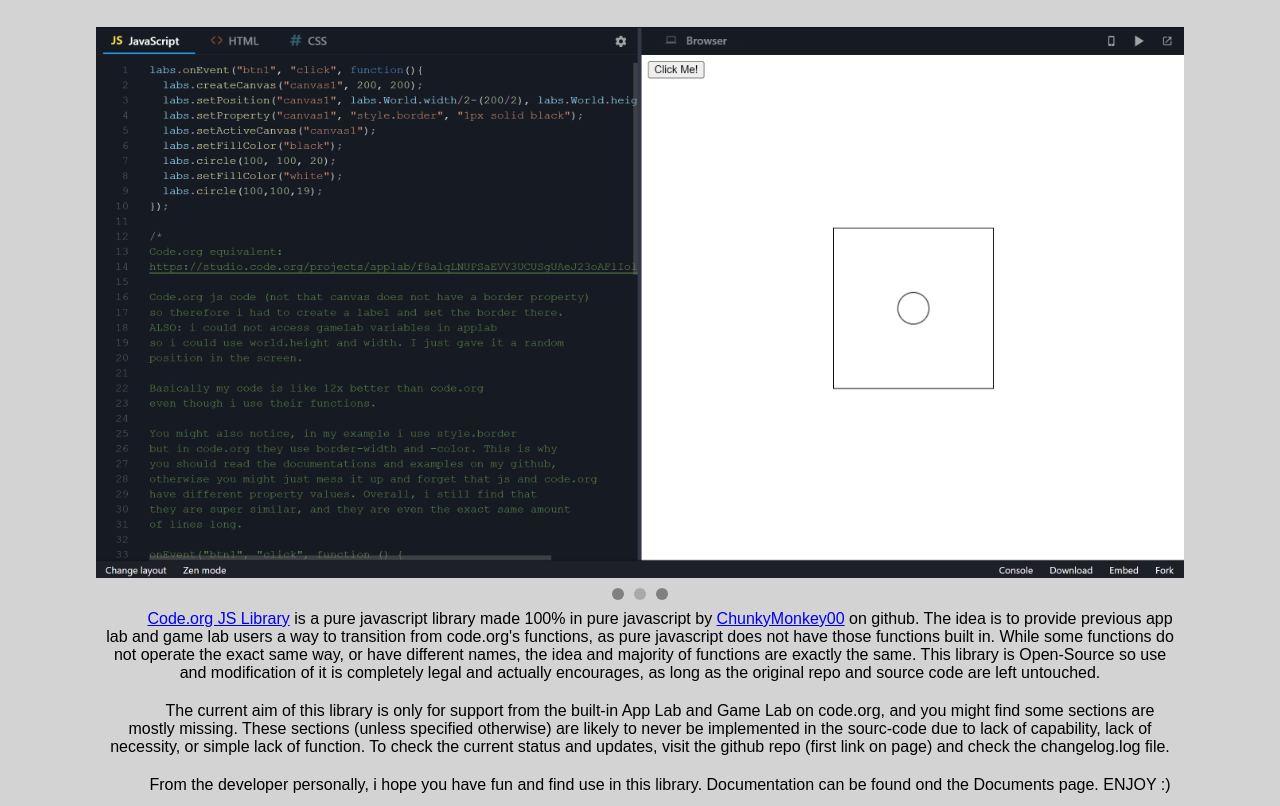
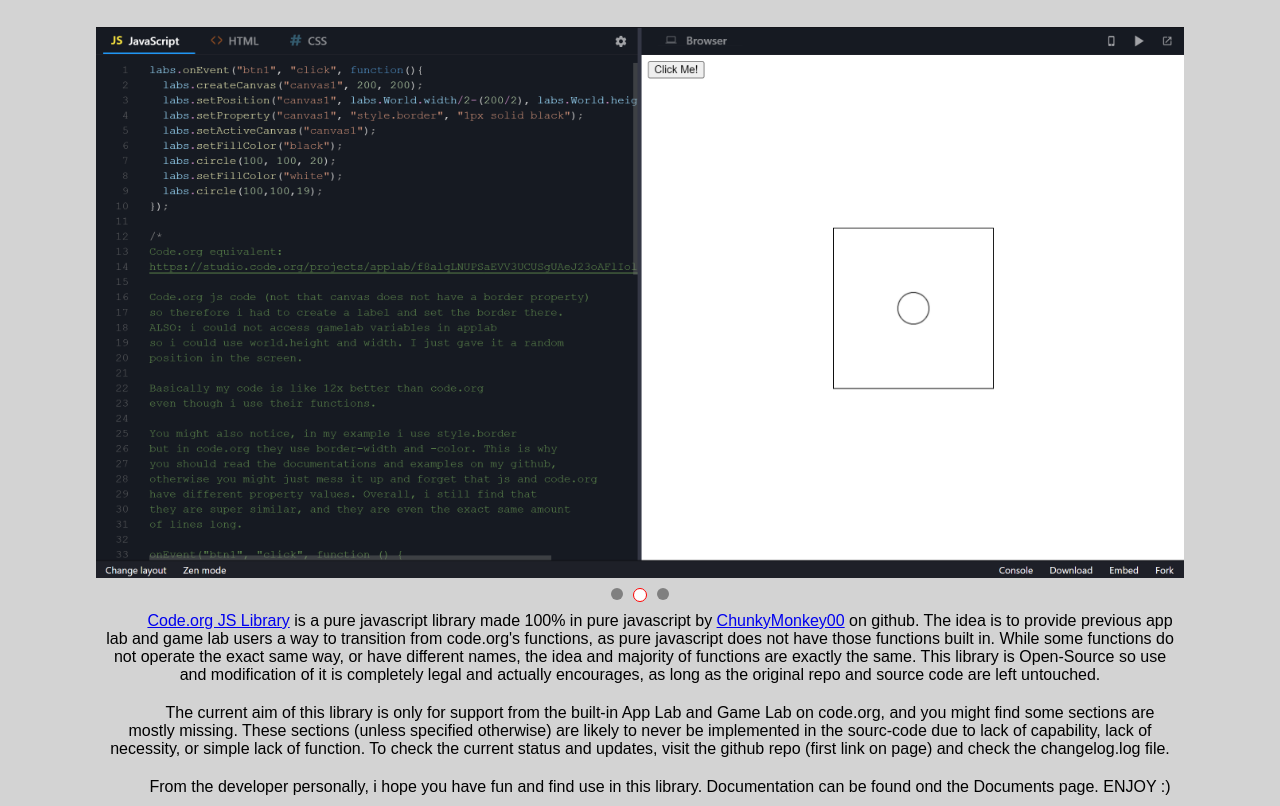
Before and after one commit to ChunkyMonkey00/code.orgFunctions, a plain HTML site: page page/index.html in a window 1280 px wide. Shown: the part 130-936 px from the top of the page. Drawn offline with Linux system fonts and the light colour scheme; a web font is replaced by a local one.

Commit message:
Update styles.css

```diff
--- a/page/styles.css
+++ b/page/styles.css
@@ -113,8 +113,11 @@ p {
             border-radius: 50%;
             margin: 0 5px;
             cursor: pointer;
+            border:none;
         }
 
         .bubble.active {
-            background-color: darkgray;
+            background-color: white;
+            border:1px solid red;
+            border-radius: 50%;
         }
```
